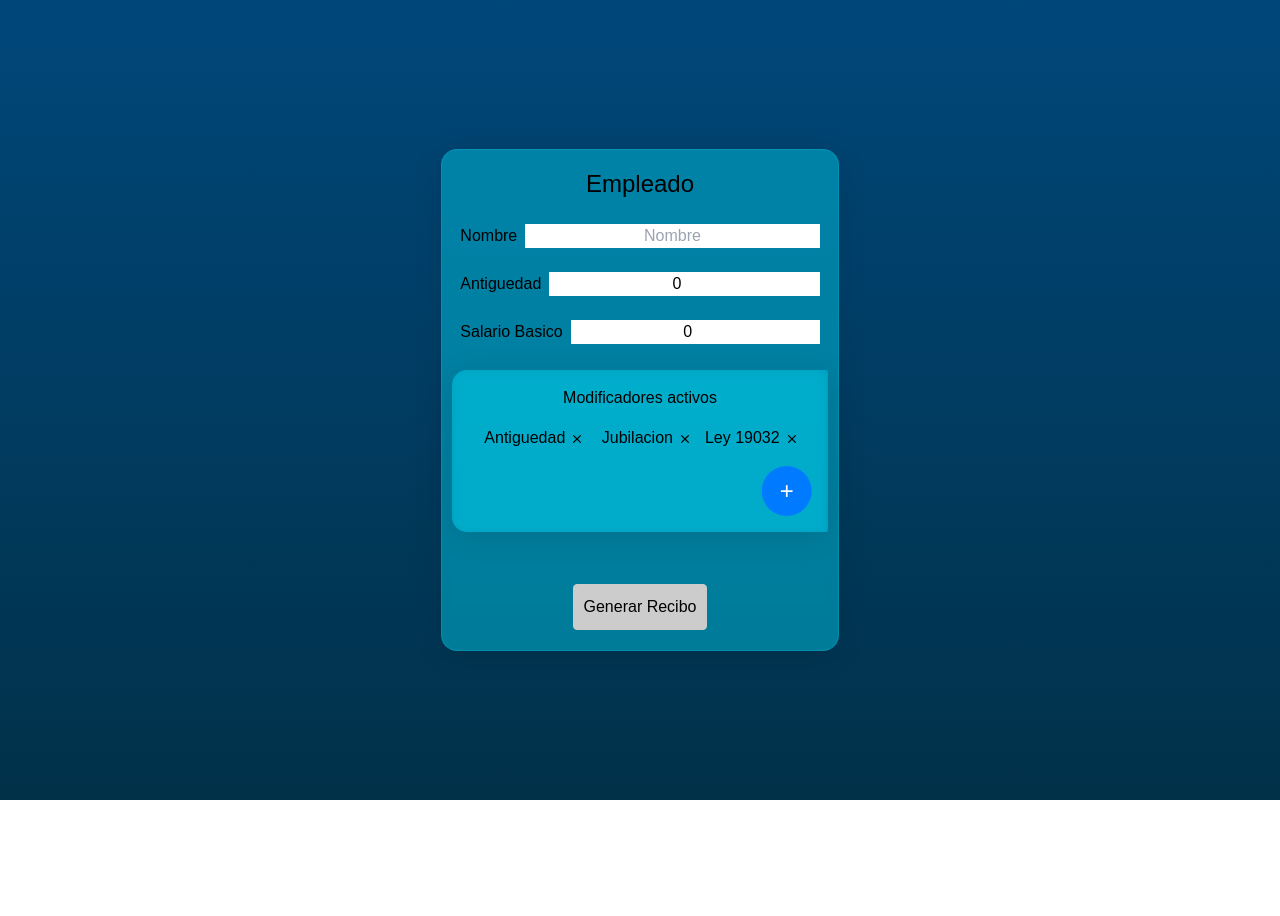
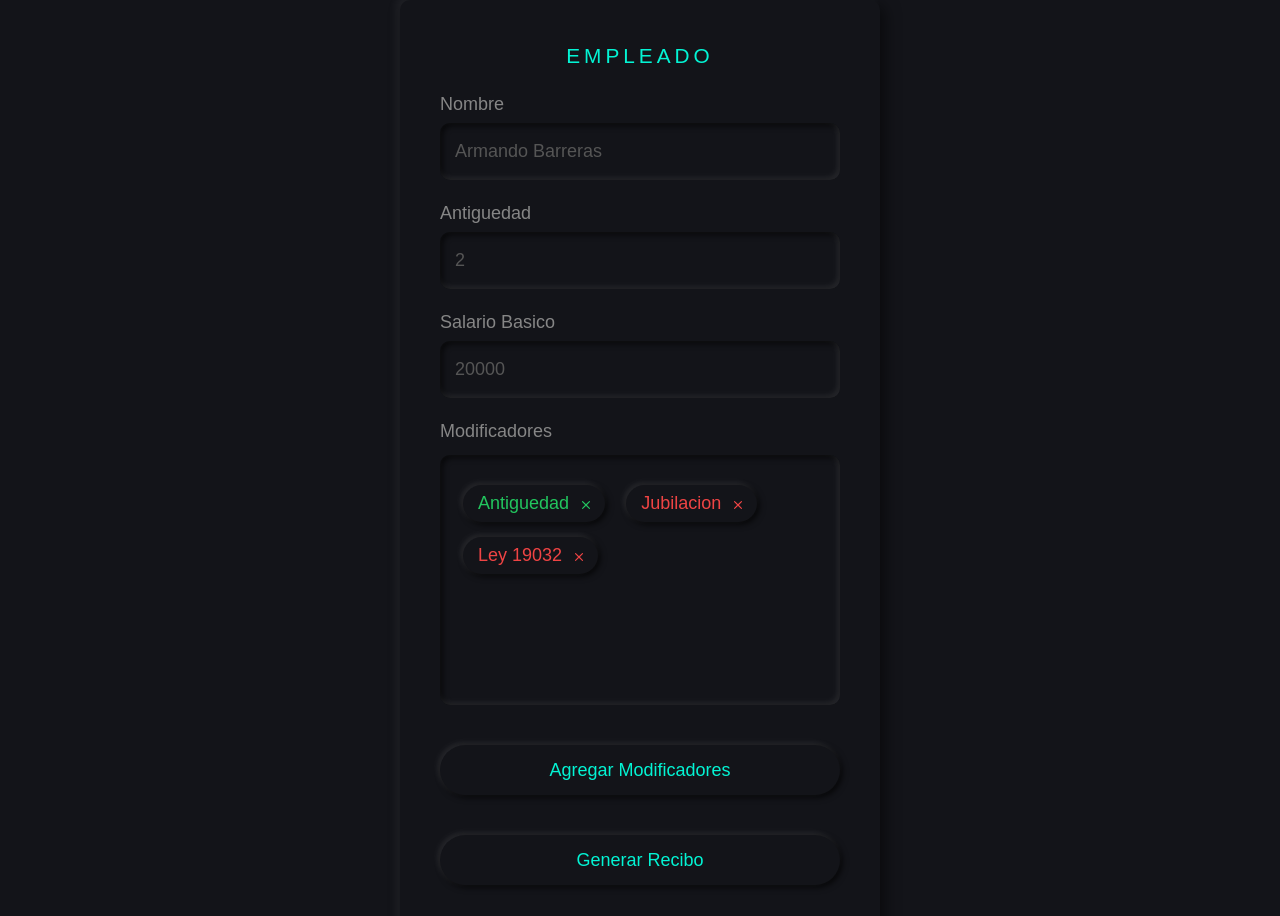
Before and after one commit to NicoTomasin/ReciboFacil, a Svelte app: page / in a window 1280 px wide. Shown: the top 916 px of the page. Before the commit the page ends 800 px from the top, so only its background shows below. Built offline with nearby package versions, Linux system fonts and the light colour scheme.

Commit message:
Style reimplemented

```diff
--- a/package.json
+++ b/package.json
@@ -20,5 +20,8 @@
     "tslib": "^2.6.0",
     "typescript": "^5.0.2",
     "vite": "^4.4.5"
+  },
+  "dependencies": {
+    "sonner": "^0.7.0"
   }
 }
--- a/src/App.svelte
+++ b/src/App.svelte
@@ -8,13 +8,9 @@
   });
 </script>
 
-<main class="flex min-h-screen items-center md:p-24 p-5">
-  <div class="mx-auto max-w-screen-lg px-3">
 {#if componentSelected === "Modificador"}
   <Modificador />
 {/if}
 {#if componentSelected === "Empleado"}
   <Empleado />
 {/if}
-  </div>
-</main>
--- a/src/app.css
+++ b/src/app.css
@@ -3,13 +3,85 @@
 @tailwind utilities;
 
 body {
-  font-family: "Poppins", sans-serif;
-  color: #fafafa;
-  background: linear-gradient(to top, #013149, #00477a);
+  display: flex;
+  justify-content: center;
+  align-items: center;
+  min-height: 100vh;
+  background: #131419;
 }
 
 * {
   margin: 0;
   padding: 0;
   box-sizing: border-box;
+  font-family: sans-serif;
 }
+.form {
+  position: relative;
+  max-width: 30rem;
+  padding: 40px 40px 60px;
+  border-radius: 10px;
+  background: #131419;
+  text-align: center;
+  box-shadow: -5px -5px 10px rgba(255, 255, 255, 0.05),
+    5px 5px 15px rgba(0, 0, 0, 0.5);
+}
+.form h2 {
+  color: #03f4d4;
+  font-weight: 500;
+  text-transform: uppercase;
+  letter-spacing: 4px;
+  font-size: 1.3rem;
+}
+.form .input {
+  margin-top: 10px;
+  text-align: left;
+}
+.form .input .inputBox {
+  margin-top: 20px;
+}
+.form .input .inputBox label {
+  display: block;
+  color: #868686;
+  margin-bottom: 5px;
+  font-size: 18px;
+}
+.form .input .inputBox input {
+  width: 100%;
+  color: #03f4d4;
+  background: #131419;
+  border: none;
+  outline: none;
+  border-radius: 10px;
+  padding: 15px;
+  font-size: 18px;
+  box-shadow: inset -2px -2px 6px rgba(255, 255, 255, 0.1),
+    inset 2px 2px 6px rgba(0, 0, 0, 0.8);
+}
+.form .input .inputBox select {
+  width: 100%;
+  color: #03f4d4;
+  background: #131419;
+  border: none;
+  outline: none;
+  border-radius: 10px;
+  padding: 15px;
+  font-size: 18px;
+  box-shadow: inset -2px -2px 6px rgba(255, 255, 255, 0.1),
+    inset 2px 2px 6px rgba(0, 0, 0, 0.8);
+}
+
+.form .input .inputBox .input {
+  width: 100%;
+  height: 250px;
+  overflow: auto;
+  color: #03f4d4;
+  background: #131419;
+  border: none;
+  outline: none;
+  border-radius: 10px;
+  padding: 15px;
+  font-size: 18px;
+  box-shadow: inset -2px -2px 6px rgba(255, 255, 255, 0.1),
+    inset 2px 2px 6px rgba(0, 0, 0, 0.8);
+}
--- a/src/components/Badge.svelte
+++ b/src/components/Badge.svelte
@@ -1,19 +1,23 @@
 <script>
   export let nombre = "";
   export let estadoCallback;
-  export let color = "red";
+  export let color;
   export let estado = true;
+
+  let textColor = color === "green" ? "text-green-500" : "text-red-500";
+  let bgColor = color === "green" ? "bg-green-100" : "bg-red-100";
+  const truncate = (str) => {
+    return str.length > 10 ? str.substring(0, 10) + "..." : str;
+  };
 </script>
 
-<span>
-  <button
-    class={`m-1 text-${color}-800 bg-${color}-300 rounded inline-flex items-center p-1`}
-  >
-    {nombre}
+<span class="p-2">
+  <button class={"prueba " + textColor}>
+    {truncate(nombre)}
     <span class="ml-2">
       <button
         type="button"
-        class={`text-${color}-800 bg-transparent rounded hover:bg-${color}-400 hover:text-${color}-900`}
+        class={"bg-transparent rounded " + textColor + " " + bgColor}
         on:click={() => {
           estadoCallback();
         }}
@@ -55,3 +59,17 @@
     </span>
   </button>
 </span>
+
+<style>
+  .prueba {
+    background: #131419;
+    border: none;
+    outline: none;
+    border-radius: 40px;
+    padding: 5px 15px;
+    font-size: 18px;
+    margin-top: 15px;
+    box-shadow: -2px -2px 6px rgba(255, 255, 255, 0.1),
+      2px 2px 6px rgba(0, 0, 0, 0.8);
+  }
+</style>
--- a/src/components/Empleado.svelte
+++ b/src/components/Empleado.svelte
@@ -4,8 +4,8 @@
   import * as helpers from "../helpers";
 
   let nombre = "";
-  let antiguedad = 0;
-  let salarioBasico = 0;
+  let antiguedad;
+  let salarioBasico;
   let deducciones = [];
   let premios = [];
   let empleado = {};
@@ -46,40 +46,24 @@
   }
 </script>
 
-<div class="card grid grid-column-1 grid-row-6 gap-2 items-center text-center">
-  <div class="p-2">
-    <h2 class="card-title text-2xl">Empleado</h2>
+<div class="form">
+  <h2>Empleado</h2>
+  <div class="input">
+    <div class="inputBox">
+      <label>Nombre</label>
+      <input bind:value={nombre} type="text" placeholder="Armando Barreras" />
     </div>
-  <div class="p-2 flex items-center">
-    <span class="mr-2">Nombre</span>
-    <input
-      class="flex-grow text-center"
-      bind:value={nombre}
-      placeholder="Nombre"
-    />
+    <div class="inputBox">
+      <label>Antiguedad</label>
+      <input bind:value={antiguedad} type="number" placeholder="2" />
     </div>
-  <div class="p-2 flex items-center">
-    <span class="mr-2">Antiguedad</span>
-    <input
-      class="flex-grow text-center"
-      bind:value={antiguedad}
-      type="number"
-      placeholder="Antiguedad"
-    />
+    <div class="inputBox">
+      <label>Salario Basico</label>
+      <input bind:value={salarioBasico} type="number" placeholder="20000" />
     </div>
-  <div class="p-2 flex items-center">
-    <span class="mr-2">Salario Basico</span>
-    <input
-      class="flex-grow text-center"
-      bind:value={salarioBasico}
-      type="number"
-      placeholder="Salario Basico"
-    />
-  </div>
-
-  <div class="campo">
-    <h3>Modificadores activos</h3>
-    <div class="p-2">
+    <div class="inputBox">
+      <label>Modificadores</label>
+      <div class="input">
         {#each premios as premio}
           {#if premio.estado === true}
             <Badge
@@ -105,16 +89,6 @@
           {/if}
         {/each}
       </div>
-    <button
-      on:click={() => helpers.drawComponent("Modificador")}
-      class="boton-flotante"
-    >
-      <span>+</span>
-    </button>
-  </div>
-  <div>
-    <div class="desactivados">
-      <div class="p-2">
       {#each premios as premio}
         {#if premio.estado === false}
           <Badge
@@ -140,83 +114,63 @@
         {/if}
       {/each}
     </div>
+    <div class="inputBox">
+      <button on:click={() => helpers.drawComponent("Modificador")}
+        >Agregar Modificadores</button
+      >
     </div>
-  </div>
-  <div>
-    <div class="card-actions justify-end">
-      <button on:click={getRecibo} class="formButton"> Generar Recibo </button>
+    <div class="inputBox">
+      <button on:click={getRecibo}>Generar Recibo</button>
     </div>
   </div>
 </div>
 
 <style>
-  .campo {
-    overflow-y: scroll;
-    overflow-x: hidden;
-    border-radius: 15px 2px 2px 15px;
-    padding: 1rem;
-    margin: 10px 0;
-    color: black;
-    background: rgba(0, 186, 214, 0.54);
-    box-shadow: 0 4px 30px rgba(0, 0, 0, 0.1);
-    backdrop-filter: blur(5px);
-    -webkit-backdrop-filter: blur(5px);
-    position: relative; /* Agregamos position: relative al div campo */
-  }
-  .card {
-    border-radius: 15px;
-    padding: 10px;
-    margin: 10px 0;
-    color: black;
-    background: rgba(0, 186, 214, 0.54);
-    border-radius: 16px;
-    box-shadow: 0 4px 30px rgba(0, 0, 0, 0.1);
-    backdrop-filter: blur(5px);
-    -webkit-backdrop-filter: blur(5px);
-    border: 1px solid rgba(0, 186, 214, 0.3);
-  }
-  .formButton {
-    border: 1px solid #ccc;
-    border-radius: 4px;
-    padding: 10px;
-    margin: 10px 0;
-    color: black;
-    background-color: #ccc;
-  }
   ::-webkit-scrollbar-thumb {
-    background: rgb(1, 109, 163);
+    box-shadow: inset -2px -2px 6px rgba(255, 255, 255, 0.1),
+      inset 2px 2px 6px rgba(0, 0, 0, 0.8);
+    background: #525252;
+
     border-radius: 2px;
   }
   ::-webkit-scrollbar-thumb:hover {
-    background: rgb(0, 170, 255);
+    box-shadow: inset -2px -2px 6px rgba(255, 255, 255, 0.1),
+      inset 2px 2px 6px rgba(0, 0, 0, 0.8);
+    background: rgb(65, 64, 64);
     border-radius: 2px;
   }
   ::-webkit-scrollbar-track {
-    background: rgb(20, 79, 108);
+    box-shadow: inset -2px -2px 6px rgba(255, 255, 255, 0.1),
+      inset 2px 2px 6px rgba(0, 0, 0, 0.8);
+    background: #131419;
     border-radius: 2px;
   }
   ::-webkit-scrollbar {
     width: 0.4rem;
     height: 100%;
   }
-  .boton-flotante {
-    position: sticky;
-    bottom: 0px;
-    left: 100vh;
-    background-color: #007bff;
-    color: white;
+  .form .input .inputBox button {
+    width: 100%;
+    height: 50px;
+    color: #03f4d4;
+    background: #131419;
     border: none;
-    border-radius: 50%;
-    width: 50px;
-    height: 50px;
-    font-size: 24px;
-    cursor: pointer;
+    outline: none;
+    border-radius: 40px;
+    padding: 5px 15px;
+    font-size: 18px;
+    margin-top: 20px;
+    box-shadow: -2px -2px 6px rgba(255, 255, 255, 0.1),
+      2px 2px 6px rgba(0, 0, 0, 0.8);
   }
-
-  .boton-flotante span {
-    display: flex;
-    justify-content: center;
-    align-items: center;
-    height: 100%;
+  .form .input .inputBox button:active {
+    color: #006c9c;
+    margin-top: 20px;
+    box-shadow: inset -2px -2px 6px rgba(255, 255, 255, 0.1),
+      inset 2px 2px 6px rgba(0, 0, 0, 0.8);
+  }
+  .form .input .inputBox input::placeholder {
+    color: #555;
+    font-size: 18px;
   }
 </style>
--- a/src/components/Modificador.svelte
+++ b/src/components/Modificador.svelte
@@ -33,63 +33,65 @@
   };
 </script>
 
-<div class="mx-auto max-w-screen-lg px-3">
-  <div class="card w-96 bg-neutral text-neutral-content">
-    <div class="card-body items-center text-center">
-      <h2 class="card-title text-2xl">Agregar Modificador</h2>
+<div class="form">
+  <h2>Agregar Modificador</h2>
+  <div class="input">
+    <div class="inputBox">
+      <label>Tipo</label>
       <select bind:value={modificador}>
         <option value="Deduccion">Deduccion</option>
         <option value="Premio">Premio</option>
       </select>
+    </div>
+    <div class="inputBox">
+      <label>Nombre</label>
       <input bind:value={nombre} placeholder="Nombre" />
-      <div class="card-actions justify-end">
+    </div>
+    <div class="inputBox">
+      <label>Como afecta</label>
       <select bind:value={tipo}>
         <option value="Fija">Fija</option>
         <option value="Porcentual">Porcentual</option>
       </select>
+    </div>
+    <div class="inputBox">
+      <label>Cantidad</label>
       <input bind:value={cantidad} type="number" placeholder="Cantidad" />
     </div>
-      <div class="card-actions justify-end">
+    <div class="inputBox">
       <button on:click={setModificador}>Agregar Deduccion</button>
     </div>
-      <div class="card-actions justify-end">
+    <div class="inputBox">
       <button on:click={() => drawComponent("Empleado")} class="formButton">
         Volver a Empleado
       </button>
     </div>
   </div>
 </div>
-</div>
 
 <style>
-  input,
-  select,
-  option {
-    border: 1px solid #ccc;
-    border-radius: 4px;
-    padding: 10px;
-    margin: 10px 0;
-    color: black;
+  .form .input .inputBox button {
+    width: 100%;
+    height: 50px;
+    color: #03f4d4;
+    background: #131419;
+    border: none;
+    outline: none;
+    border-radius: 40px;
+    padding: 5px 15px;
+    font-size: 18px;
+    margin-top: 20px;
+    box-shadow: -2px -2px 6px rgba(255, 255, 255, 0.1),
+      2px 2px 6px rgba(0, 0, 0, 0.8);
   }
-  button {
-    border: 1px solid #ccc;
-    border-radius: 4px;
-    padding: 10px;
-    margin: 10px 0;
-    color: black;
-    background-color: #ccc;
+  .form .input .inputBox button:active {
+    color: #006c9c;
+    margin-top: 20px;
+    box-shadow: inset -2px -2px 6px rgba(255, 255, 255, 0.1),
+      inset 2px 2px 6px rgba(0, 0, 0, 0.8);
   }
-  .card {
-    border-radius: 15px;
-    padding: 10px;
-    margin: 10px 0;
-    color: black;
-    /* From https://css.glass */
-    background: rgba(255, 255, 255, 0.2);
-    border-radius: 16px;
-    box-shadow: 0 4px 30px rgba(0, 0, 0, 0.1);
-    backdrop-filter: blur(5px);
-    -webkit-backdrop-filter: blur(5px);
-    border: 1px solid rgba(255, 255, 255, 0.3);
+  .form .input .inputBox input::placeholder {
+    color: #555;
+    font-size: 18px;
   }
 </style>
```
Also changed, not shown: 1 other file (tests, documents, lock files or other folders). Lines whose indentation alone changed are shown as unchanged.
